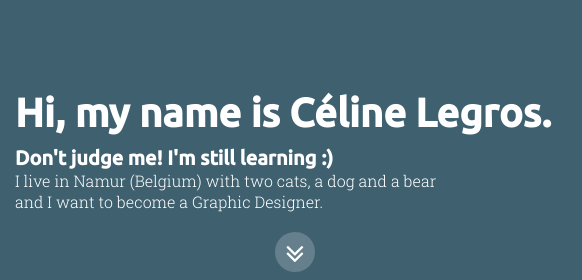
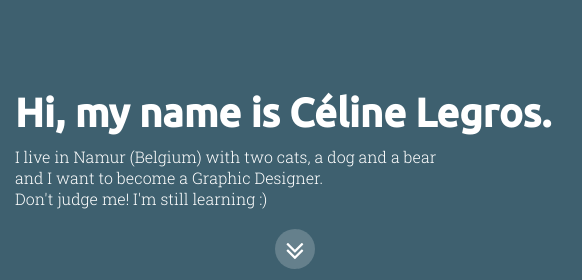
Before and after one commit to celinelegros/celinelegros.github.io, a plain HTML site: page index.html in a window 1280 px wide. Shown: the part 230-510 px from the top of the page, 465-1047 px from the left. Drawn offline with Linux system fonts and the light colour scheme.

Commit message:
improve text

```diff
--- a/index.html
+++ b/index.html
@@ -22,9 +22,9 @@
           <div class="profile_text">
             <h1>Hi, my name is Céline Legros.</h1>
             <p>
-              <span class="headline">Don't judge me! I'm still learning :)</span>
                I live in Namur (Belgium) with two cats, a dog and a bear<br/>
-               and I want to become a Graphic Designer.
+               and I want to become a Graphic Designer.<br/>
+               Don't judge me! I'm still learning :)
             </p>
           </div>
           <div id="goToIllu" class="button_next">
```
